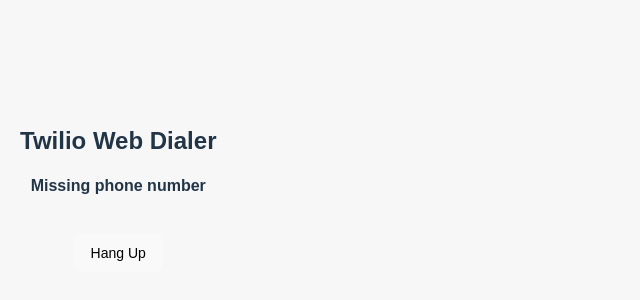
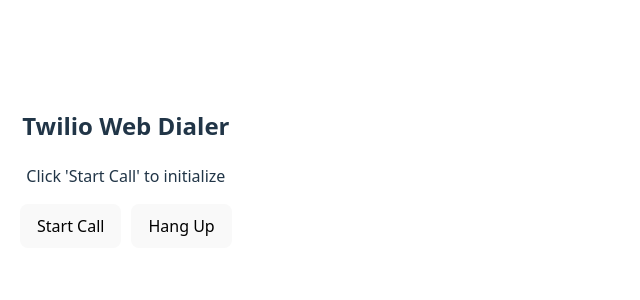
Before and after one commit to rekksu/twilio-dialer, a React (Vite) app: page / in a window 1280 px wide. Shown: the part 232-532 px from the top of the page, without its empty margins (0-640 px from the left). Built offline with nearby package versions, Linux system fonts and the light colour scheme.

Commit message:
second commit

```diff
--- a/src/App.jsx
+++ b/src/App.jsx
@@ -1,64 +1,51 @@
-import React, { useEffect, useState } from "react";
+import React, { useState } from "react";
 import { Device } from "@twilio/voice-sdk";
 import axios from "axios";
-import "./styles.css";
 
 const CLOUD_FUNCTION_URL =
   "https://us-central1-vertexifycx-orbit.cloudfunctions.net/getVoiceToken";
 
 export default function App() {
-  const [status, setStatus] = useState("Initializing…");
+  const [status, setStatus] = useState("Click 'Start Call' to initialize");
   const [device, setDevice] = useState(null);
   const [connection, setConnection] = useState(null);
 
-  // Get phone number from query param ?to=...
-  const getToNumber = () => {
-    const params = new URLSearchParams(window.location.search);
-    return params.get("to");
-  };
-
-  useEffect(() => {
-    const toNumber = getToNumber();
-    if (!toNumber) {
-      setStatus("Missing phone number");
-      return;
-    }
+  const toNumber = new URLSearchParams(window.location.search).get("to");
 
   const startCall = async () => {
     try {
-        setStatus("Fetching token…");
-        const res = await axios.get(`${CLOUD_FUNCTION_URL}?identity=agent`);
+      setStatus("Fetching Twilio token…");
+
+      const res = await axios.get(`${CLOUD_FUNCTION_URL}?identity=agent`, {
+        timeout: 5000,
+      });
       const token = res.data.token;
+
+      setStatus("Initializing Twilio Device…");
 
       const twilioDevice = new Device(token, { enableRingingState: true });
 
       twilioDevice.on("ready", () => {
+        console.log("Device ready");
         setStatus(`Calling ${toNumber}…`);
         const conn = twilioDevice.connect({ To: toNumber });
         setConnection(conn);
       });
 
+      twilioDevice.on("error", (err) => {
+        console.error("Twilio Device Error:", err);
+        setStatus("Twilio Device Error: " + err.message);
+      });
+
       twilioDevice.on("connect", () => setStatus("Call connected"));
       twilioDevice.on("disconnect", () => setStatus("Call ended"));
-        twilioDevice.on("error", (err) =>
-          setStatus("Error: " + err.message)
-        );
 
       setDevice(twilioDevice);
     } catch (err) {
-        console.error(err);
-        setStatus("Failed: " + err);
+      console.error("Failed to start call:", err);
+      setStatus("Error: " + err.message);
     }
   };
-
-    startCall();
-
-    // Cleanup on unmount
-    return () => {
-      if (connection) connection.disconnect();
-      if (device) device.destroy();
-    };
-  }, []);
 
   const hangup = () => {
     if (connection) connection.disconnect();
@@ -67,10 +54,15 @@ export default function App() {
   };
 
   return (
-    <div className="App">
+    <div style={{ textAlign: "center", padding: "20px" }}>
       <h2>Twilio Web Dialer</h2>
       <p>{status}</p>
-      <button onClick={hangup}>Hang Up</button>
+      <button onClick={startCall} style={{ padding: "10px 16px", marginRight: 10 }}>
+        Start Call
+      </button>
+      <button onClick={hangup} style={{ padding: "10px 16px" }}>
+        Hang Up
+      </button>
     </div>
   );
 }
```
Lines whose indentation alone changed are shown as unchanged.
